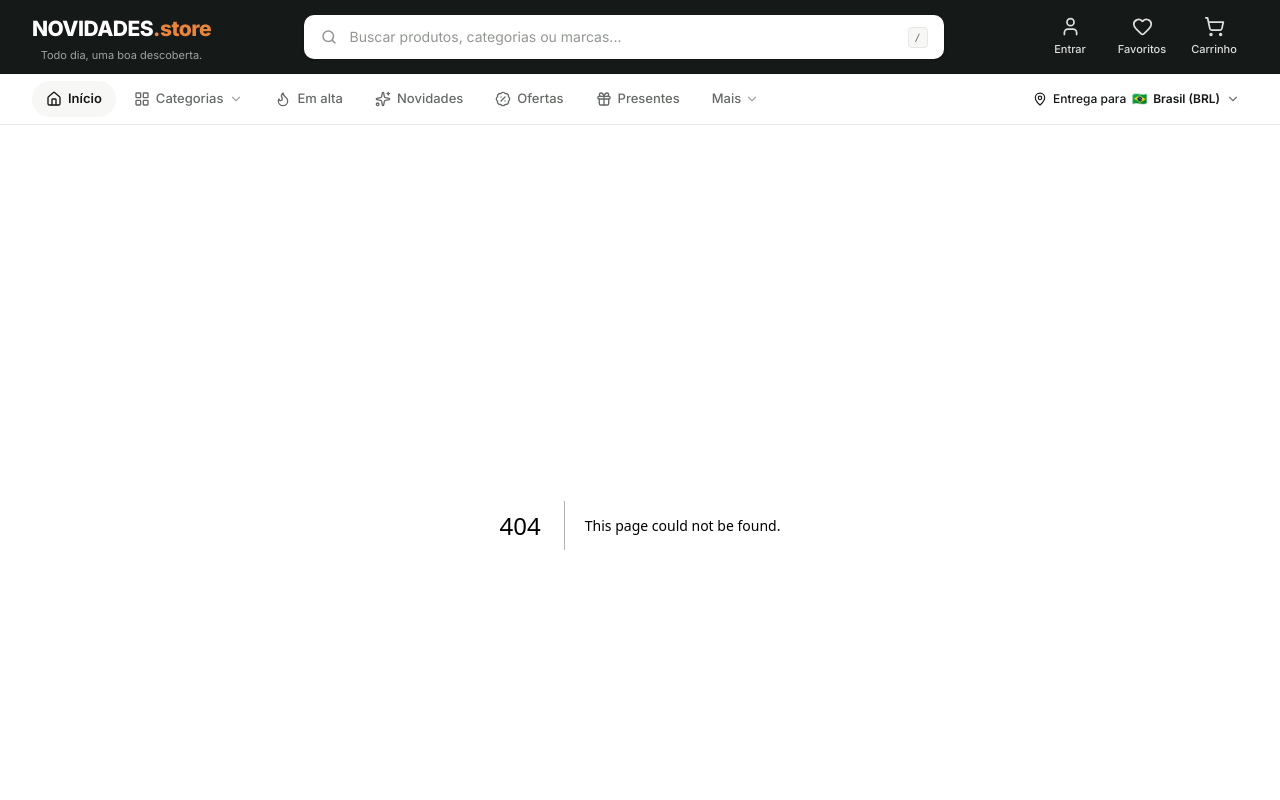
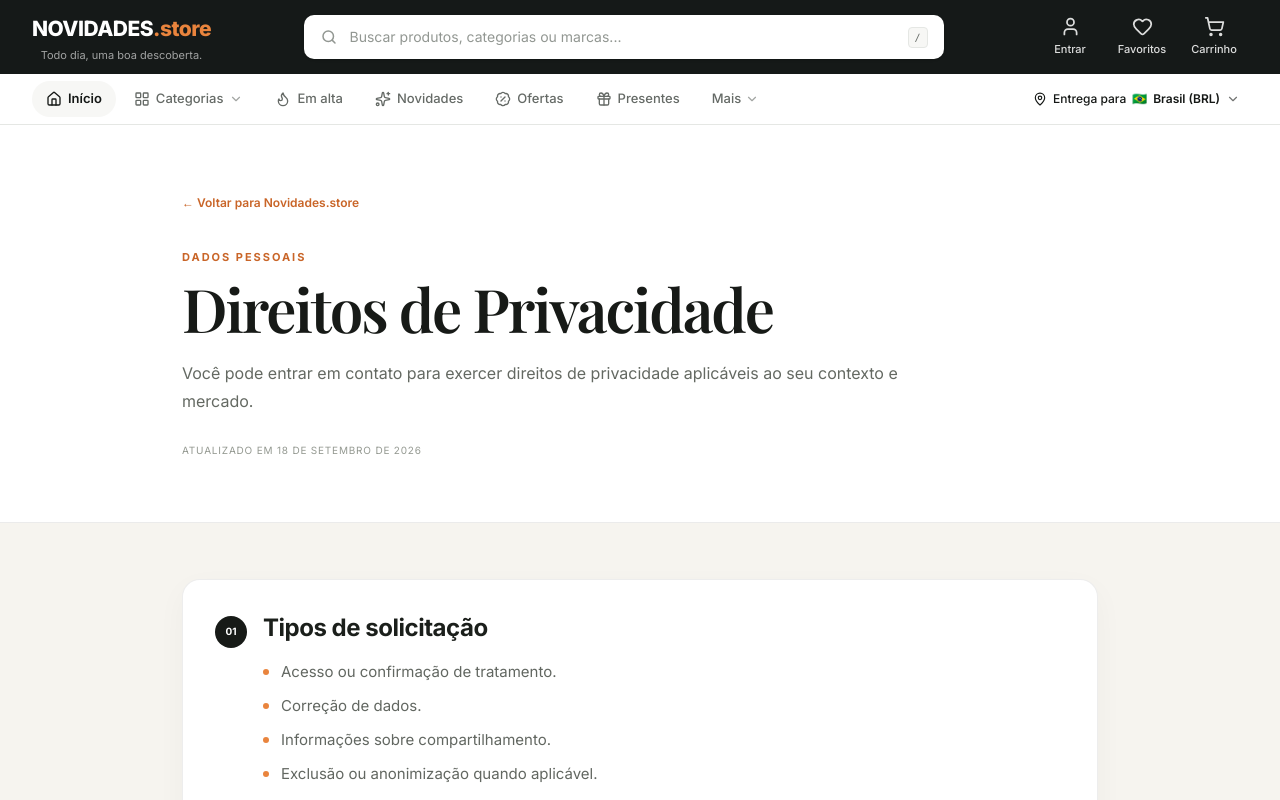
Before and after one commit to nexflowx-hub/novidades-platform, a Next.js app: page /direitos-de-privacidade in a window 1280 px wide. Before the commit this address had no page. Shown: the top 800 px of the page. Built offline with nearby package versions, Linux system fonts and the light colour scheme; a web font is replaced by a local one.

Commit message:
feat: add direitos-de-privacidade institutional page

```diff
--- /dev/null
+++ b/src/app/direitos-de-privacidade/page.tsx
@@ -0,0 +1,14 @@
+import type { Metadata } from "next";
+import { InstitutionalPage } from "@/components/institutional/institutional-page";
+import { INSTITUTIONAL_DOCS } from "@/lib/institutional-content";
+
+const document = INSTITUTIONAL_DOCS["direitos-de-privacidade"];
+
+export const metadata: Metadata = {
+  title: "Direitos de Privacidade",
+  description: document.intro,
+};
+
+export default function Page() {
+  return <InstitutionalPage document={document} />;
+}
```
